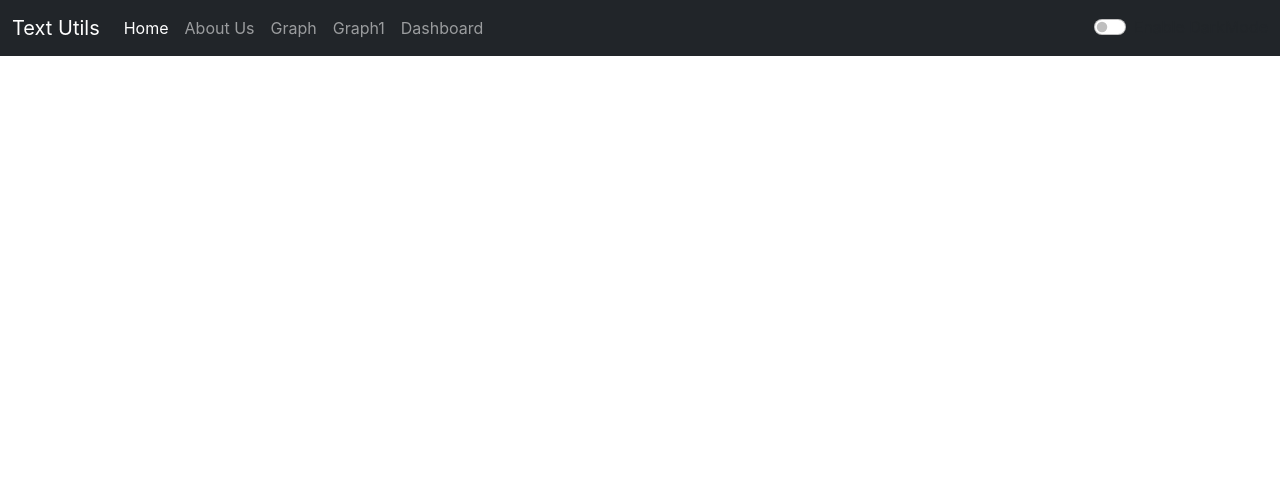
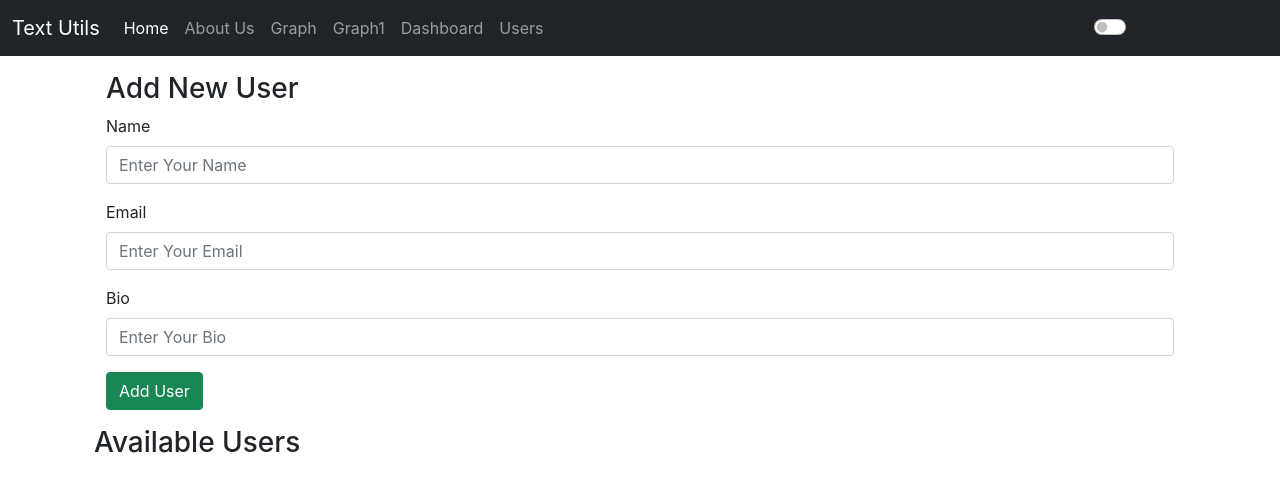
Before and after one commit to jogi6643/textutils-react, a React (Create React App) app: page /users in a window 1280 px wide. Shown: the top 492 px of the page. Built offline with nearby package versions, Linux system fonts and the light colour scheme.

Commit message:
context Api use

```diff
--- a/src/App.js
+++ b/src/App.js
@@ -13,6 +13,8 @@ import Graph from "./components/Graph";
 import Graph1 from "./components/Graph1";
 import Graph2 from "./components/Graph2";
 import NewDashboard from "./components/dashboard/NewDashboard"
+import User from "./components/contextApi/User";
+import Handle from "./components/contextApi/Handle";
 function App() {
  const [mode, setMode] = useState('dark');
  const [alert, setAlert] = useState(null);
@@ -61,6 +63,9 @@ function App() {
           <Route extact path="/dashboard">
             <NewDashboard />
           </Route>
+          <Route extact path="/users">
+            <Handle />
+          </Route>
 
         </Switch>
 
--- a/src/components/Navbar.js
+++ b/src/components/Navbar.js
@@ -29,6 +29,9 @@ export default function Navbar(props) {
               <li className="nav-item">
                 <Link className="nav-link" to="/dashboard">Dashboard</Link>
               </li>
+              <li className="nav-item">
+                <Link className="nav-link" to="/users">Users</Link>
+              </li>
             </ul>
             {/* <form className="d-flex">
               <input className="htmlForm-control me-2" type="search" placeholder="Search" aria-label="Search"/>
--- /dev/null
+++ b/src/components/contextApi/AddUser.js
@@ -0,0 +1,37 @@
+import React ,{ useContext, useState } from 'react'
+import {AppContext} from './context';
+function AddUser() {
+    const { dispatchUserEvent } = useContext(AppContext);
+	const [ name, setName ] = useState('');
+	const [ email, setEmail ] = useState('');
+	const [ bio, setBio ] = useState('');
+    const handleAddUser = () => {
+		const user = { id: Math.random(), name, email, bio };
+		dispatchUserEvent('ADD_USER', { newUser: user });
+	};
+    return (
+        <>
+            <div className="container">
+                <h3>Add New User</h3>
+                <div className="mb-3">
+                    <label htmlFor="exampleFormControlInput1"  className="form-label">Name</label>
+                    <input type="text" className="form-control" value={name} onChange={e => {setName(e.target.value)}} placeholder="Enter Your Name"/>
+                </div>
+                <div className="mb-3">
+                    <label htmlFor="exampleFormControlTextarea1" className="form-label">Email</label>
+                    <input type="text" className="form-control" value={email} onChange={e => {setEmail(e.target.value)}}  placeholder="Enter Your Email"/>
+                </div>
+                <div className="mb-3">
+                    <label htmlFor="exampleFormControlTextarea1" className="form-label">Bio</label>
+                    <input type="text" className="form-control" value={bio} onChange={e => {setBio(e.target.value)}} placeholder="Enter Your Bio"/>
+                </div>
+                <div className="mb-3">
+                    <button type="button" className="btn btn-success" onClick={handleAddUser}>Add User</button>
+                </div>
+
+            </div>
+        </>
+    )
+}
+
+export default AddUser
--- /dev/null
+++ b/src/components/contextApi/Handle.js
@@ -0,0 +1,33 @@
+import React ,{useState} from 'react'
+import AddUser from './AddUser';
+import UserList from './UserList';
+import { AppContext } from './context';
+
+function Handle() {
+    const [users,setUsers] = useState([]);
+    const dispatchUserEvent = (actionType , payload)=>{
+        console.log(...users + 'check users');
+        switch (actionType) {
+			case 'ADD_USER':
+				setUsers([ ...users, payload.newUser ]);
+				return;
+			case 'REMOVE_USER':
+				setUsers(users.filter(user => user.id !== payload.userId));
+				return;
+			default:
+				return;
+		}
+    }
+    return (
+        <>
+            <div className="container">
+                <AppContext.Provider value={{users, dispatchUserEvent }}>
+                    <AddUser />
+                    <UserList />
+                </AppContext.Provider>
+            </div>
+        </>
+    )
+}
+
+export default Handle
--- /dev/null
+++ b/src/components/contextApi/User.js
@@ -0,0 +1,22 @@
+import React ,{useContext} from 'react'
+import {AppContext} from './context';
+function User({user}) {
+    const { dispatchUserEvent } = useContext(AppContext);
+    const handleRemoveUser = () => {
+		dispatchUserEvent('REMOVE_USER', { userId: user.id });
+	};
+    return (
+        <>
+         <div className="container">
+			<h3>{user.name}</h3>
+			<h4>{user.age}</h4>
+			<div>
+			<small>{user.bio}</small>
+			</div>
+			<button type="button" className="btn btn-danger"  onClick={handleRemoveUser}>Delete user</button>
+		</div>
+        </>
+    )
+}
+
+export default User
--- /dev/null
+++ b/src/components/contextApi/UserList.js
@@ -0,0 +1,14 @@
+import React ,{useContext} from 'react'
+import {AppContext} from './context';
+import User from './User';
+function UserList() {
+    const {users} = useContext(AppContext);
+    return (
+        <>
+           <h3>Available Users</h3>
+            {users.map(user => <User key={user.id} user={user} />)}
+        </>
+    )
+}
+
+export default UserList
--- /dev/null
+++ b/src/components/contextApi/context.js
@@ -0,0 +1,2 @@
+import { createContext } from "react";
+export const AppContext = createContext();
--- a/src/components/dashboard/dataProcessing.jsx
+++ b/src/components/dashboard/dataProcessing.jsx
@@ -15,7 +15,6 @@ let dataProcessing = (yearFrom, yearTo) => {
     let msg;
 
     if (yearFrom <= yearTo) {
-        console.log(yearFrom+"data inside if" +yearTo);
       let coal = 0,
         pliquids = 0,
         pcoke = 0,
```
